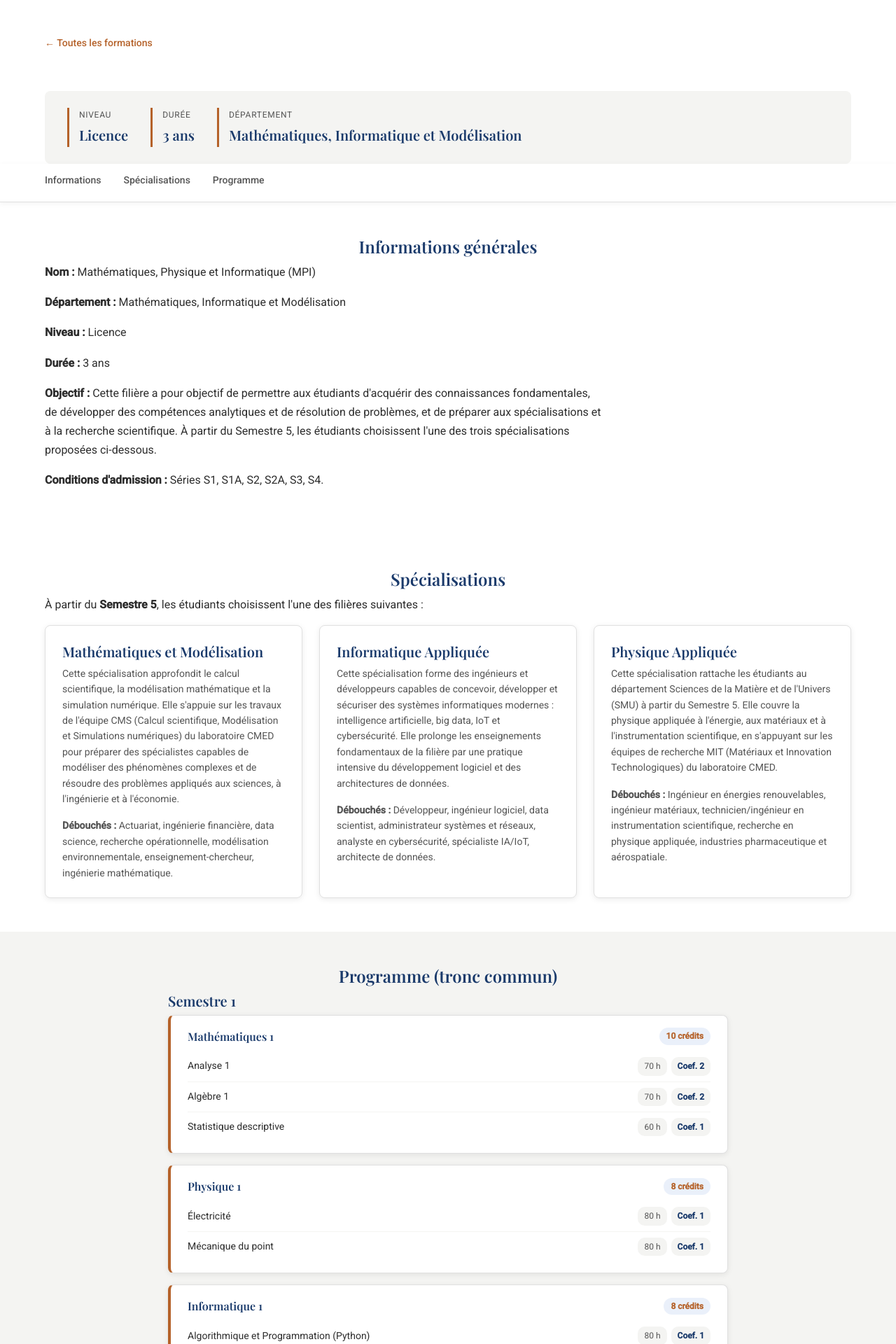
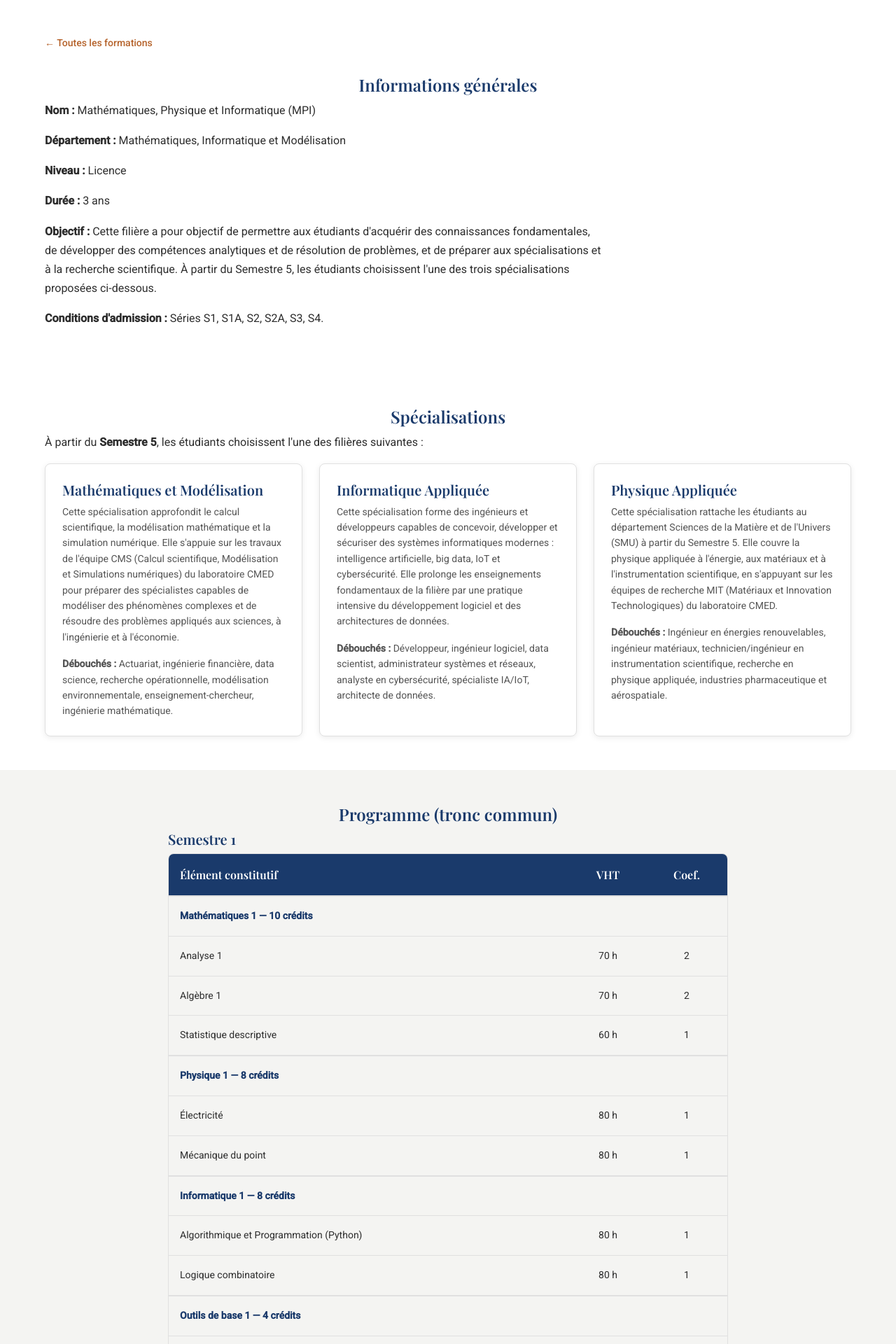
Before and after one commit to gorad321/projet_STA, a Flask app: page /formations/1 in a window 1280 px wide. Shown: the part 441-2361 px from the top of the page at 70% size. Run offline with Flask 3, Linux system fonts and the light colour scheme; data comes from the database, SQL or seed files in the repository.

Commit message:
Revert "Refonte visuelle des pages formations : cartes avec badge niveau et effet de survol, bande de stats et sous-menu sticky sur la fiche formation, programme pedagogique en cartes UE colorees au lieu de tableaux"
This reverts commit c588748a37da808cc139fd52ca4698f505ac43b6.

```diff
--- a/static/css/style.css
+++ b/static/css/style.css
@@ -1282,181 +1282,3 @@ p { margin-bottom: var(--space-sm); }
   .news-slide-media img,
   .news-slide-media .card-img-placeholder { min-height: 180px; }
 }
-
-/* 21. FORMATIONS — cartes, bande de stats, sous-menu, programme en cartes UE */
-.formation-card {
-  transition: transform 0.25s ease, box-shadow 0.25s ease;
-}
-
-.formation-card:hover {
-  transform: translateY(-6px);
-  box-shadow: 0 14px 32px rgba(26, 58, 107, 0.16);
-}
-
-.formation-card-media {
-  position: relative;
-}
-
-.formation-card-badge {
-  position: absolute;
-  top: var(--space-sm);
-  left: var(--space-sm);
-  background-color: var(--color-white);
-  color: var(--color-primary);
-  font-size: var(--fs-xs);
-  font-weight: 600;
-  letter-spacing: 0.04em;
-  text-transform: uppercase;
-  padding: 4px 12px;
-  border-radius: 20px;
-  box-shadow: var(--shadow-card);
-}
-
-.formation-stats-bar {
-  display: flex;
-  flex-wrap: wrap;
-  gap: var(--space-lg);
-  margin-top: var(--space-md);
-  padding: var(--space-md) var(--space-lg);
-  background-color: var(--color-bg-section);
-  border-radius: var(--radius-card);
-}
-
-.formation-stat {
-  border-left: 3px solid var(--color-accent);
-  padding-left: 14px;
-}
-
-.formation-stat-label {
-  display: block;
-  font-size: var(--fs-xs);
-  text-transform: uppercase;
-  letter-spacing: 0.06em;
-  color: var(--color-text-light);
-  margin-bottom: 2px;
-}
-
-.formation-stat-value {
-  display: block;
-  font-family: var(--font-title);
-  font-weight: 600;
-  color: var(--color-primary);
-  font-size: var(--fs-h3);
-}
-
-.formation-subnav {
-  position: sticky;
-  top: var(--navbar-height);
-  z-index: 50;
-  background-color: var(--color-bg);
-  border-bottom: 1px solid var(--color-border);
-  box-shadow: 0 2px 8px rgba(0, 0, 0, 0.05);
-}
-
-.formation-subnav-inner {
-  display: flex;
-  gap: var(--space-lg);
-  padding: 12px 0;
-  overflow-x: auto;
-}
-
-.formation-subnav a {
-  font-size: var(--fs-small);
-  font-weight: 500;
-  color: var(--color-text-light);
-  white-space: nowrap;
-  padding-bottom: 4px;
-  border-bottom: 2px solid transparent;
-  text-decoration: none;
-}
-
-.formation-subnav a:hover {
-  color: var(--color-primary);
-  border-bottom-color: var(--color-accent);
-}
-
-.ue-cards {
-  display: flex;
-  flex-direction: column;
-  gap: var(--space-sm);
-  margin-bottom: var(--space-md);
-}
-
-.ue-card {
-  background-color: var(--color-bg);
-  border: 1px solid var(--color-border);
-  border-left: 4px solid var(--color-accent);
-  border-radius: var(--radius-card);
-  padding: var(--space-sm) var(--space-md);
-  box-shadow: var(--shadow-card);
-}
-
-.ue-card-header {
-  display: flex;
-  flex-wrap: wrap;
-  justify-content: space-between;
-  align-items: center;
-  gap: 8px;
-  margin-bottom: var(--space-xs);
-}
-
-.ue-card-name {
-  font-family: var(--font-title);
-  font-weight: 600;
-  color: var(--color-primary);
-}
-
-.ue-card-credits {
-  font-size: var(--fs-xs);
-  font-weight: 600;
-  color: var(--color-accent);
-  background-color: #EAF0FA;
-  padding: 2px 10px;
-  border-radius: 20px;
-  white-space: nowrap;
-}
-
-.ue-card-elements {
-  list-style: none;
-  padding: 0;
-  margin: 0;
-}
-
-.ue-card-elements li {
-  display: flex;
-  flex-wrap: wrap;
-  justify-content: space-between;
-  align-items: center;
-  gap: 10px;
-  padding: 8px 0;
-  border-top: 1px solid var(--color-bg-section);
-  font-size: var(--fs-small);
-}
-
-.ue-card-elements li:first-child {
-  border-top: none;
-}
-
-.el-name {
-  color: var(--color-text);
-}
-
-.el-meta {
-  display: flex;
-  gap: 6px;
-  flex-shrink: 0;
-}
-
-.el-chip {
-  font-size: var(--fs-xs);
-  color: var(--color-text-light);
-  background-color: var(--color-bg-section);
-  padding: 3px 9px;
-  border-radius: 10px;
-  white-space: nowrap;
-}
-
-.el-chip-coef {
-  color: var(--color-primary);
-  font-weight: 600;
-}
--- a/templates/formation_detail.html
+++ b/templates/formation_detail.html
@@ -19,41 +19,10 @@
   </div>
 </section>
 
-<!-- BANDE DE STATS -->
-<section class="section" style="padding-bottom: 0;">
+<!-- PRÉSENTATION -->
+<section class="section">
   <div class="container">
     <a href="{{ url_for('formations') }}" class="back-link">← Toutes les formations</a>
-    <div class="formation-stats-bar">
-      <div class="formation-stat">
-        <span class="formation-stat-label">Niveau</span>
-        <span class="formation-stat-value">{{ formation.niveau }}</span>
-      </div>
-      {% if formation.duree %}
-        <div class="formation-stat">
-          <span class="formation-stat-label">Durée</span>
-          <span class="formation-stat-value">{{ formation.duree }}</span>
-        </div>
-      {% endif %}
-      <div class="formation-stat">
-        <span class="formation-stat-label">Département</span>
-        <span class="formation-stat-value">{{ formation.nom_departement }}</span>
-      </div>
-    </div>
-  </div>
-</section>
-
-<!-- SOUS-MENU -->
-<nav class="formation-subnav">
-  <div class="container formation-subnav-inner">
-    <a href="#informations">Informations</a>
-    {% if specialisations %}<a href="#specialisations">Spécialisations</a>{% endif %}
-    <a href="#programme">Programme</a>
-  </div>
-</nav>
-
-<!-- PRÉSENTATION -->
-<section class="section" id="informations">
-  <div class="container">
     <h2 class="section-title">Informations générales</h2>
     <div class="departement-presentation">
       <p><strong>Nom :</strong> {{ formation.nom }}</p>
@@ -69,7 +38,7 @@
 
 <!-- SPÉCIALISATIONS -->
 {% if specialisations %}
-<section class="section" id="specialisations">
+<section class="section">
   <div class="container">
     <h2 class="section-title">Spécialisations</h2>
     <div class="departement-presentation">
@@ -91,33 +60,37 @@
 {% endif %}
 
 <!-- PROGRAMME -->
-<section class="section section-alt" id="programme">
+<section class="section section-alt">
   <div class="container">
     <h2 class="section-title">{% if specialisations %}Programme (tronc commun){% else %}Programme{% endif %}</h2>
     {% if programme %}
       {% for sem in programme %}
         <div class="programme-block">
           <h3 class="programme-semestre-title">{{ sem.semestre }}</h3>
-          <div class="ue-cards">
-            {% for ue in sem.ue_groups %}
-              <div class="ue-card">
-                <div class="ue-card-header">
-                  <span class="ue-card-name">{{ ue.nom }}</span>
-                  {% if ue.credits %}<span class="ue-card-credits">{{ ue.credits }} crédits</span>{% endif %}
-                </div>
-                <ul class="ue-card-elements">
+          <div class="table-wrapper">
+            <table class="programme-table">
+              <thead>
+                <tr>
+                  <th>Élément constitutif</th>
+                  <th>VHT</th>
+                  <th>Coef.</th>
+                </tr>
+              </thead>
+              <tbody>
+                {% for ue in sem.ue_groups %}
+                  <tr class="ue-row">
+                    <td colspan="3">{{ ue.nom }}{% if ue.credits %} — {{ ue.credits }} crédits{% endif %}</td>
+                  </tr>
                   {% for el in ue.elements %}
-                    <li>
-                      <span class="el-name">{{ el.nom_module }}</span>
-                      <span class="el-meta">
-                        {% if el.vht %}<span class="el-chip">{{ el.vht }} h</span>{% endif %}
-                        <span class="el-chip el-chip-coef">Coef. {{ el.coefficient }}</span>
-                      </span>
-                    </li>
+                    <tr>
+                      <td>{{ el.nom_module }}</td>
+                      <td>{% if el.vht %}{{ el.vht }} h{% endif %}</td>
+                      <td>{{ el.coefficient }}</td>
+                    </tr>
                   {% endfor %}
-                </ul>
-              </div>
-            {% endfor %}
+                {% endfor %}
+              </tbody>
+            </table>
           </div>
         </div>
       {% endfor %}
@@ -139,26 +112,30 @@
         {% if spe_programme %}
           {% for sem in spe_programme %}
             <h4 class="programme-semestre-title">{{ sem.semestre }}</h4>
-            <div class="ue-cards">
-              {% for ue in sem.ue_groups %}
-                <div class="ue-card">
-                  <div class="ue-card-header">
-                    <span class="ue-card-name">{{ ue.nom }}</span>
-                    {% if ue.credits %}<span class="ue-card-credits">{{ ue.credits }} crédits</span>{% endif %}
-                  </div>
-                  <ul class="ue-card-elements">
+            <div class="table-wrapper">
+              <table class="programme-table">
+                <thead>
+                  <tr>
+                    <th>Élément constitutif</th>
+                    <th>VHT</th>
+                    <th>Coef.</th>
+                  </tr>
+                </thead>
+                <tbody>
+                  {% for ue in sem.ue_groups %}
+                    <tr class="ue-row">
+                      <td colspan="3">{{ ue.nom }}{% if ue.credits %} — {{ ue.credits }} crédits{% endif %}</td>
+                    </tr>
                     {% for el in ue.elements %}
-                      <li>
-                        <span class="el-name">{{ el.nom_module }}</span>
-                        <span class="el-meta">
-                          {% if el.vht %}<span class="el-chip">{{ el.vht }} h</span>{% endif %}
-                          <span class="el-chip el-chip-coef">Coef. {{ el.coefficient }}</span>
-                        </span>
-                      </li>
+                      <tr>
+                        <td>{{ el.nom_module }}</td>
+                        <td>{% if el.vht %}{{ el.vht }} h{% endif %}</td>
+                        <td>{{ el.coefficient }}</td>
+                      </tr>
                     {% endfor %}
-                  </ul>
-                </div>
-              {% endfor %}
+                  {% endfor %}
+                </tbody>
+              </table>
             </div>
           {% endfor %}
         {% else %}
```
Also changed, not shown: templates/formations.html (+7 -10 lines).
